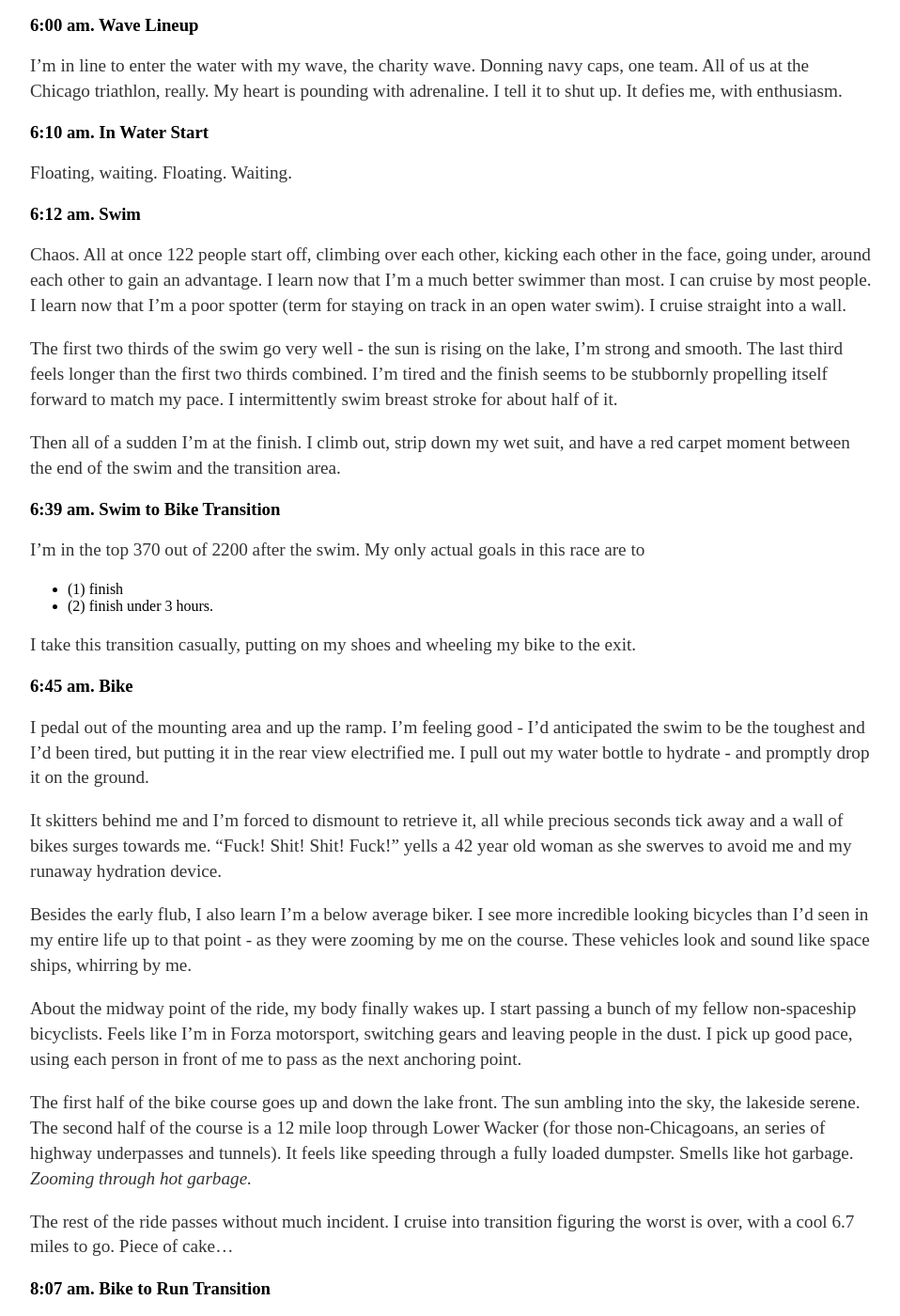
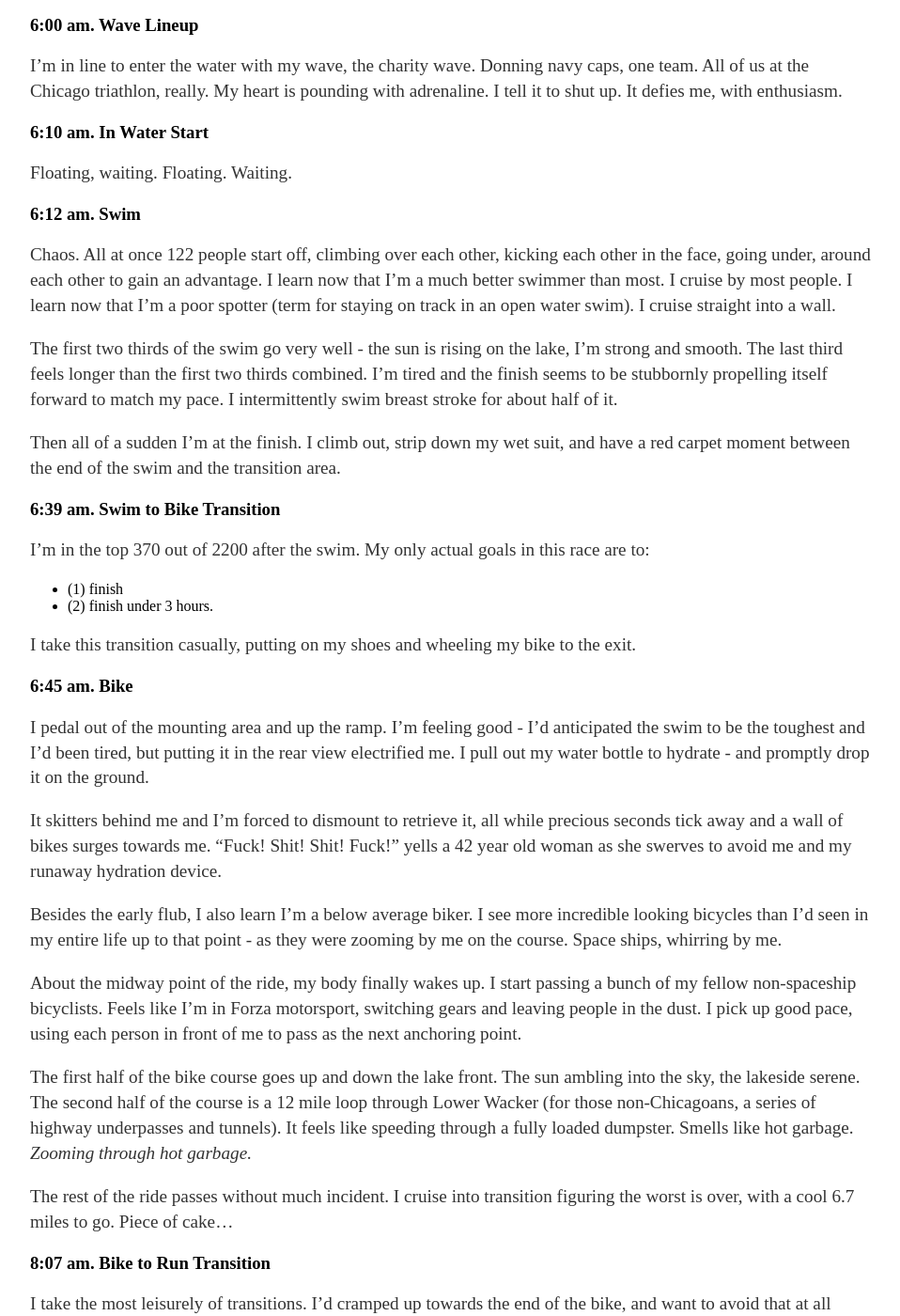
Before and after one commit to EricLWang/EricLWang.github.io, a Jekyll site: the page built from _posts/2018-09-04-11.-Chicago-Triathlon.md, in a window 1280 px wide and 1400 px high, scrolled down 1750 px. Shown: the whole window at 94% size, without its empty margins (160-1118 px from the left). Built offline with Jekyll 4.4.1, drawn with Linux system fonts in a browser that asks for light colours; our own code applies the rules of GitHub Pages for plain Markdown files; some of the changed text lies outside the part shown.

Commit message:
Update 2018-09-04-11.-Chicago-Triathlon.md

```diff
--- a/_posts/2018-09-04-11.-Chicago-Triathlon.md
+++ b/_posts/2018-09-04-11.-Chicago-Triathlon.md
@@ -52,7 +52,7 @@
 
 ### 6:12 am. Swim
 
-Chaos. All at once 122 people start off, climbing over each other, kicking each other in the face, going under, around each other to gain an advantage. I learn now that I’m a much better swimmer than most. I can cruise by most people. I learn now that I’m a poor spotter (term for staying on track in an open water swim). I cruise straight into a wall.
+Chaos. All at once 122 people start off, climbing over each other, kicking each other in the face, going under, around each other to gain an advantage. I learn now that I’m a much better swimmer than most. I cruise by most people. I learn now that I’m a poor spotter (term for staying on track in an open water swim). I cruise straight into a wall.
 
 The first two thirds of the swim go very well - the sun is rising on the lake, I’m strong and smooth. The last third feels longer than the first two thirds combined. I’m tired and the finish seems to be stubbornly propelling itself forward to match my pace. I intermittently swim breast stroke for about half of it.
 
@@ -60,7 +60,8 @@
 
 ### 6:39 am. Swim to Bike Transition
 
-I’m in the top 370 out of 2200 after the swim. My only actual goals in this race are to
+I’m in the top 370 out of 2200 after the swim. My only actual goals in this race are to:
+
 - (1) finish
 - (2) finish under 3 hours.
 
@@ -72,11 +73,11 @@
 
 It skitters behind me and I’m forced to dismount to retrieve it, all while precious seconds tick away and a wall of bikes surges towards me. “Fuck! Shit! Shit! Fuck!” yells a 42 year old woman as she swerves to avoid me and my runaway hydration device.
 
-Besides the early flub, I also learn I’m a below average biker. I see more incredible looking bicycles than I’d seen in my entire life up to that point - as they were zooming by me on the course. These vehicles look and sound like space ships, whirring by me.
+Besides the early flub, I also learn I’m a below average biker. I see more incredible looking bicycles than I’d seen in my entire life up to that point - as they were zooming by me on the course. Space ships, whirring by me.
 
 About the midway point of the ride, my body finally wakes up. I start passing a bunch of my fellow non-spaceship bicyclists. Feels like I'm in Forza motorsport, switching gears and leaving people in the dust. I pick up good pace, using each person in front of me to pass as the next anchoring point.
 
-The first half of the bike course goes up and down the lake front. The sun ambling into the sky, the lakeside serene. The second half of the course is a 12 mile loop through Lower Wacker (for those non-Chicagoans, an series of highway underpasses and tunnels). It feels like speeding through a fully loaded dumpster. Smells like hot garbage. *Zooming through hot garbage.*
+The first half of the bike course goes up and down the lake front. The sun ambling into the sky, the lakeside serene. The second half of the course is a 12 mile loop through Lower Wacker (for those non-Chicagoans, a series of highway underpasses and tunnels). It feels like speeding through a fully loaded dumpster. Smells like hot garbage. *Zooming through hot garbage.*
 
 The rest of the ride passes without much incident. I cruise into transition figuring the worst is over, with a cool 6.7 miles to go. Piece of cake...
 
@@ -96,7 +97,9 @@
 
 Life Alert *"help I've fallen and I can't get up"* cramps.
 
-Quads, hamstrings, calves - a total team effort. My legs suddenly feel like they're hewn from aged oak and are similarly difficult to move. Luckily I'm next to a medical tent and am able to sit down and tend to myself. I had 1 other goal coming into this race - to never stop. That one's out the window, and 3 hours looks like it's in jeopardy too.
+Quads, hamstrings, calves - a total team effort. My legs suddenly feel like they're hewn from aged oak and are similarly difficult to move. Luckily I'm next to a medical tent and am able to sit down and tend to myself. I had 1 other goal coming into this race - to never stop.
+
+That one's out the window, and 3 hours looks like it's in jeopardy too.
 
 ### 8:36 am. Mile 3
 
```
